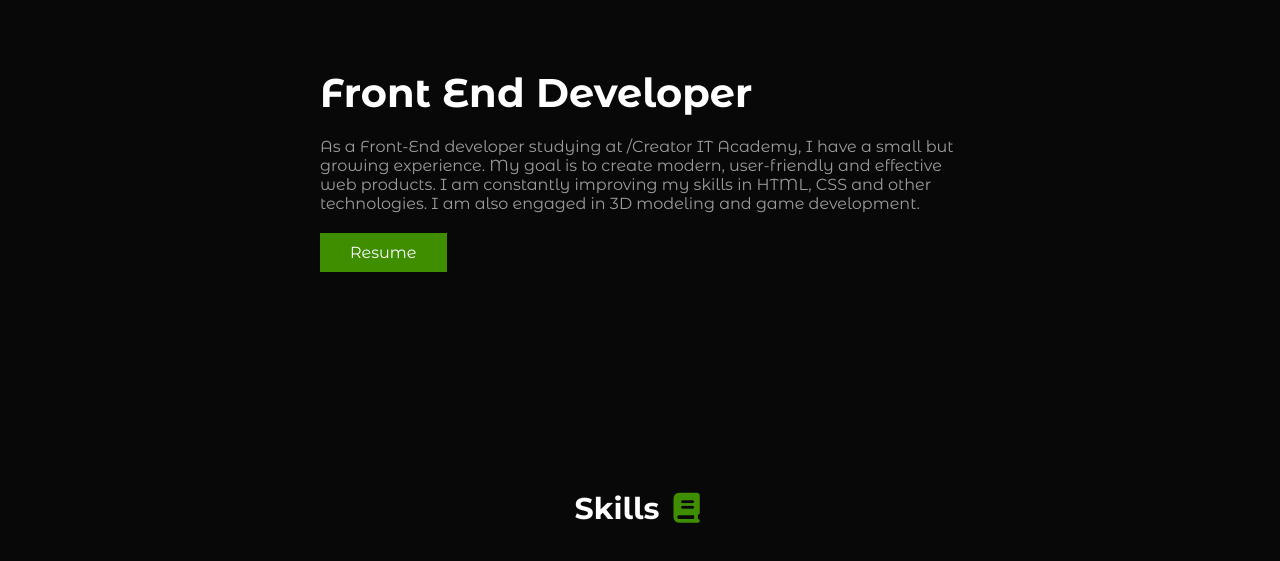
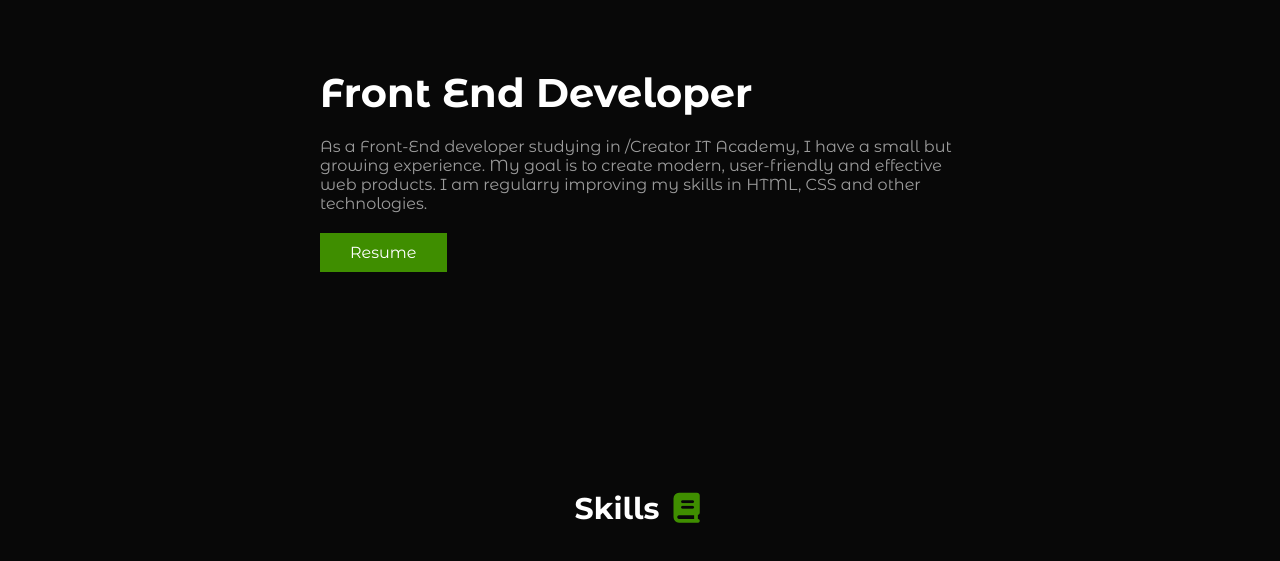
Before and after one commit to stchll/Portfolio, a plain HTML site: page index.html in a window 1280 px wide. Shown: the part 920-1481 px from the top of the page. Drawn offline with Linux system fonts and the light colour scheme; no server answers; a script that the page names is missing.

Commit message:
some ux corrects
corected a descriptions , change styles , and change functionals of projects buttons

```diff
--- a/index.html
+++ b/index.html
@@ -69,10 +69,9 @@
             <div class="info-part">
                 <h2>Front End Developer</h2>
                 <p>
-                    As a Front-End developer studying at /Creator IT Academy, I have a small but growing experience.
+                    As a Front-End developer studying in /Creator IT Academy, I have a small but growing experience.
                     My goal is to create modern, user-friendly and effective web products.
-                    I am constantly improving my skills in HTML, CSS and other technologies.
-                    I am also engaged in 3D modeling and game development.
+                    I am regularry improving my skills in HTML, CSS and other technologies.
                 </p>
                 <a href="#">Resume</a>
             </div>
```
